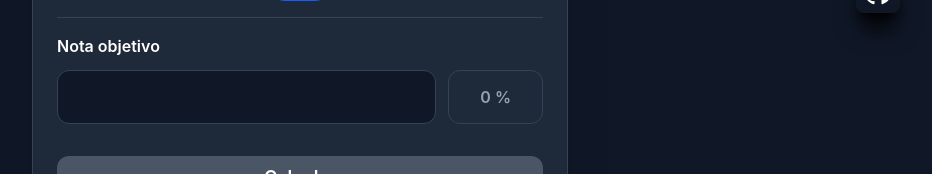
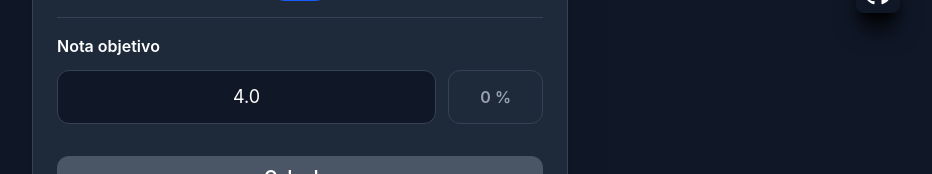
Before and after one commit to betra0/que-nota-necesito, a React (Vite) app: page / in a window 1280 px wide. Shown: the part 771-945 px from the top of the page, without its empty margins (340-1272 px from the left). Built offline with nearby package versions, Linux system fonts and the light colour scheme.

Commit message:
fix targetGrade

```diff
--- a/src/components/HomeCard.jsx
+++ b/src/components/HomeCard.jsx
@@ -138,7 +138,7 @@ function HomeCard() {
         <div className="my-4 h-px bg-gray-700" />
 
 
-        <TargetGrade handlerInput={targetGradeHandler} totalWeight={totalWeight} />
+        <TargetGrade handlerInput={targetGradeHandler} totalWeight={totalWeight} targetGrade={targetGrade} />
 
 
         {/* Botón */}
```
